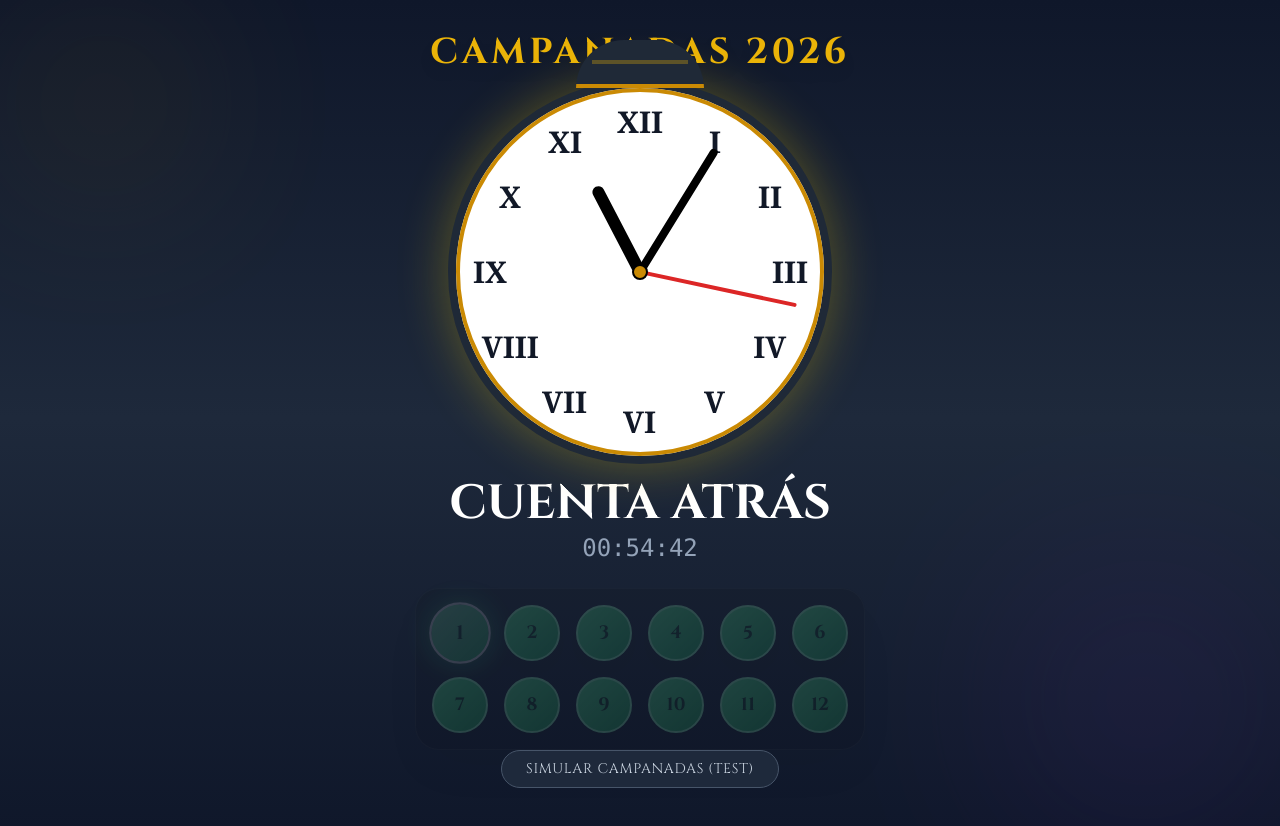
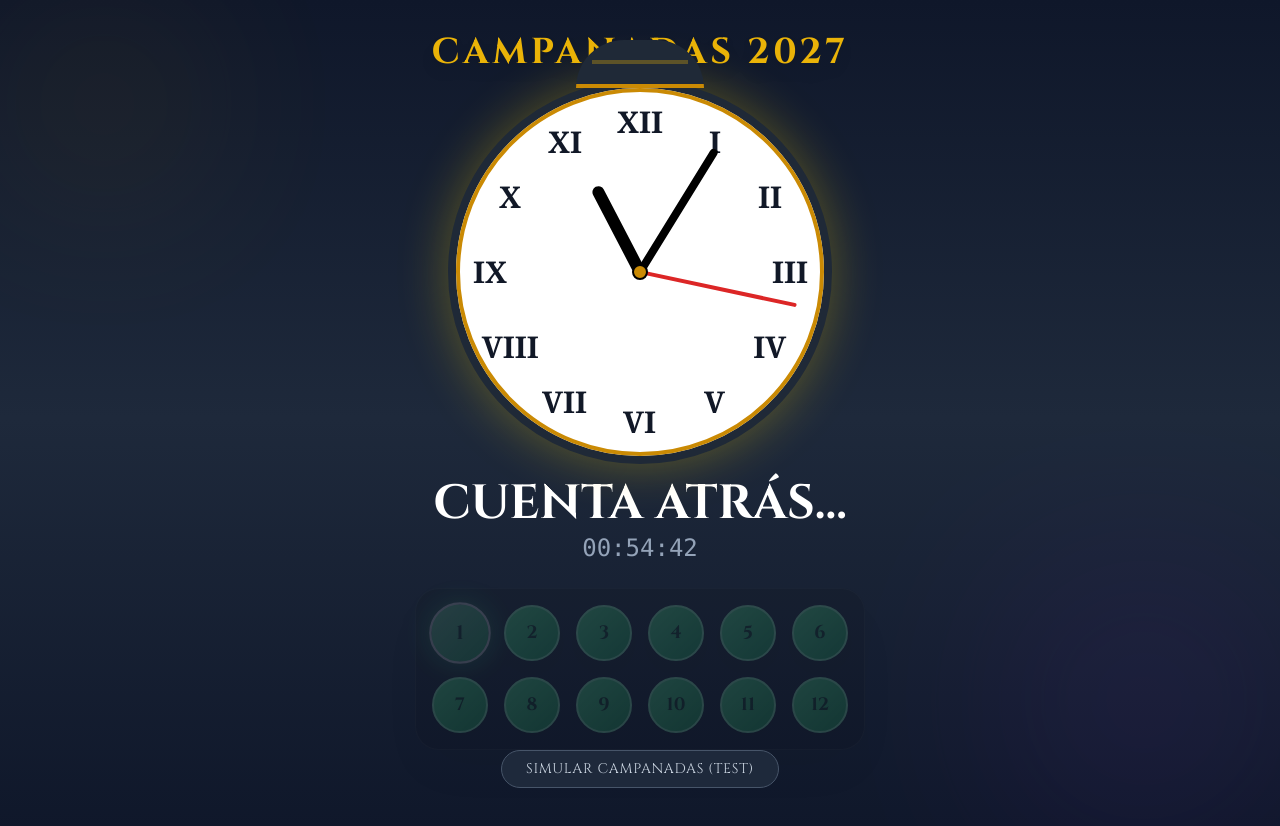
Before and after one commit to emaza/campanadas, a React (Vite) app: page / in a window 1280 px wide. Shown: the top 826 px of the page. Built offline with nearby package versions, Linux system fonts and the light colour scheme.

Commit message:
fix: update texts

```diff
--- a/App.tsx
+++ b/App.tsx
@@ -78,11 +78,11 @@ const App: React.FC = () => {
 
   const getPhaseText = () => {
     switch (phase) {
-      case AppPhase.COUNTDOWN: return "CUENTA ATRÁS";
+      case AppPhase.COUNTDOWN: return "CUENTA ATRÁS...";
       case AppPhase.CARILLON: return "BAJA LA BOLA (CARILLÓN)";
       case AppPhase.QUARTERS: return "LOS CUARTOS";
       case AppPhase.GAP: return "ATENTOS...";
-      case AppPhase.CHIMES: return "¡LAS 12 UVAS!";
+      case AppPhase.CHIMES: return "¡A POR LAS 12 UVAS!";
       case AppPhase.CELEBRATION: return "¡FELIZ AÑO 2027!";
       default: return "";
     }
@@ -95,10 +95,10 @@ const App: React.FC = () => {
   }, []);
 
   const showEarlyClickMessage = useCallback(() => {
-    setOverlayMessage('Aún no ansioso!!!, espera que empiecen las campanadas.');
+    setOverlayMessage('¡Aún no ansioso!, espera a que empiecen las campanadas.');
     setTimeout(() => {
       setOverlayMessage('');
-    }, 2000);
+    }, 2500);
   }, []);
 
   return (
@@ -125,7 +125,7 @@ const App: React.FC = () => {
       {/* Header */}
       <header className="z-10 text-center mb-2">
         <h1 className="text-2xl md:text-4xl font-bold text-yellow-500 tracking-widest drop-shadow-lg">
-          CAMPANADAS 2026
+          CAMPANADAS 2027
         </h1>
       </header>
 
```
